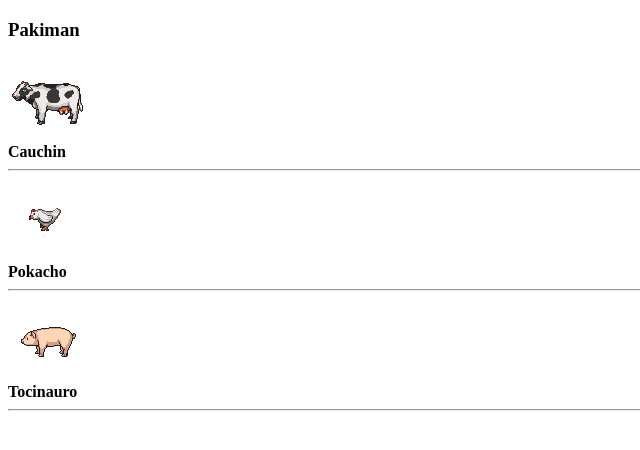
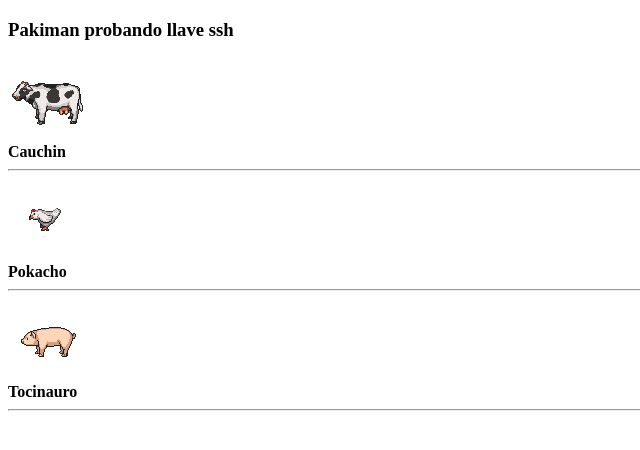
Before and after one commit to marcosalv92/git_platzi, a plain HTML site: page App/index.html in a window 1280 px wide. Shown: the whole page, without its empty margins (0-640 px from the left). Drawn offline with Linux system fonts and the light colour scheme.

Commit message:
Cambie el h1 para probar llave ssh

```diff
--- a/App/index.html
+++ b/App/index.html
@@ -7,7 +7,7 @@
 
   </head>
   <body>
-    <h3>Pakiman</h3>
+    <h3>Pakiman probando llave ssh</h3>
     <script src="js/pakiman.js"></script>
   </body>
 </html>
```
